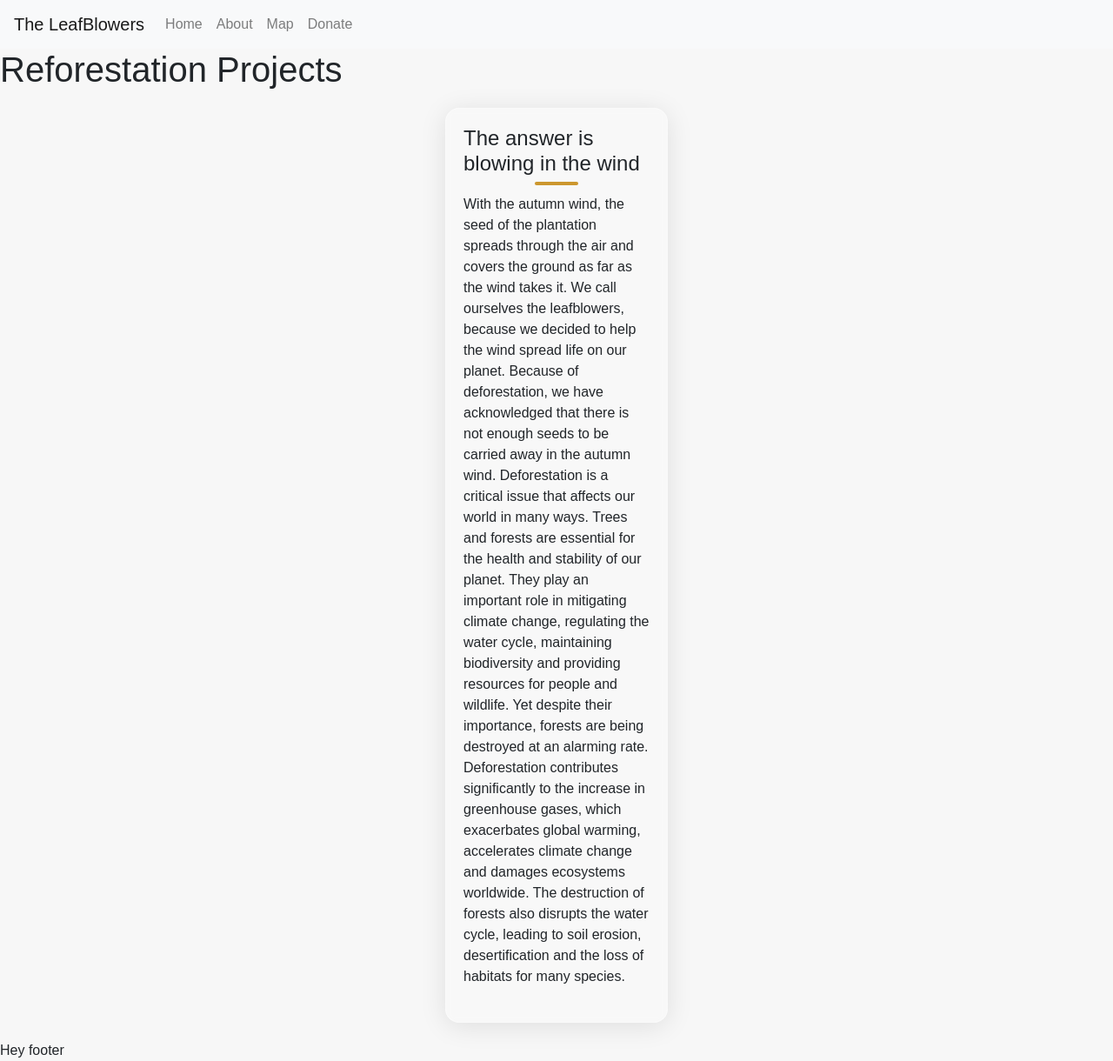
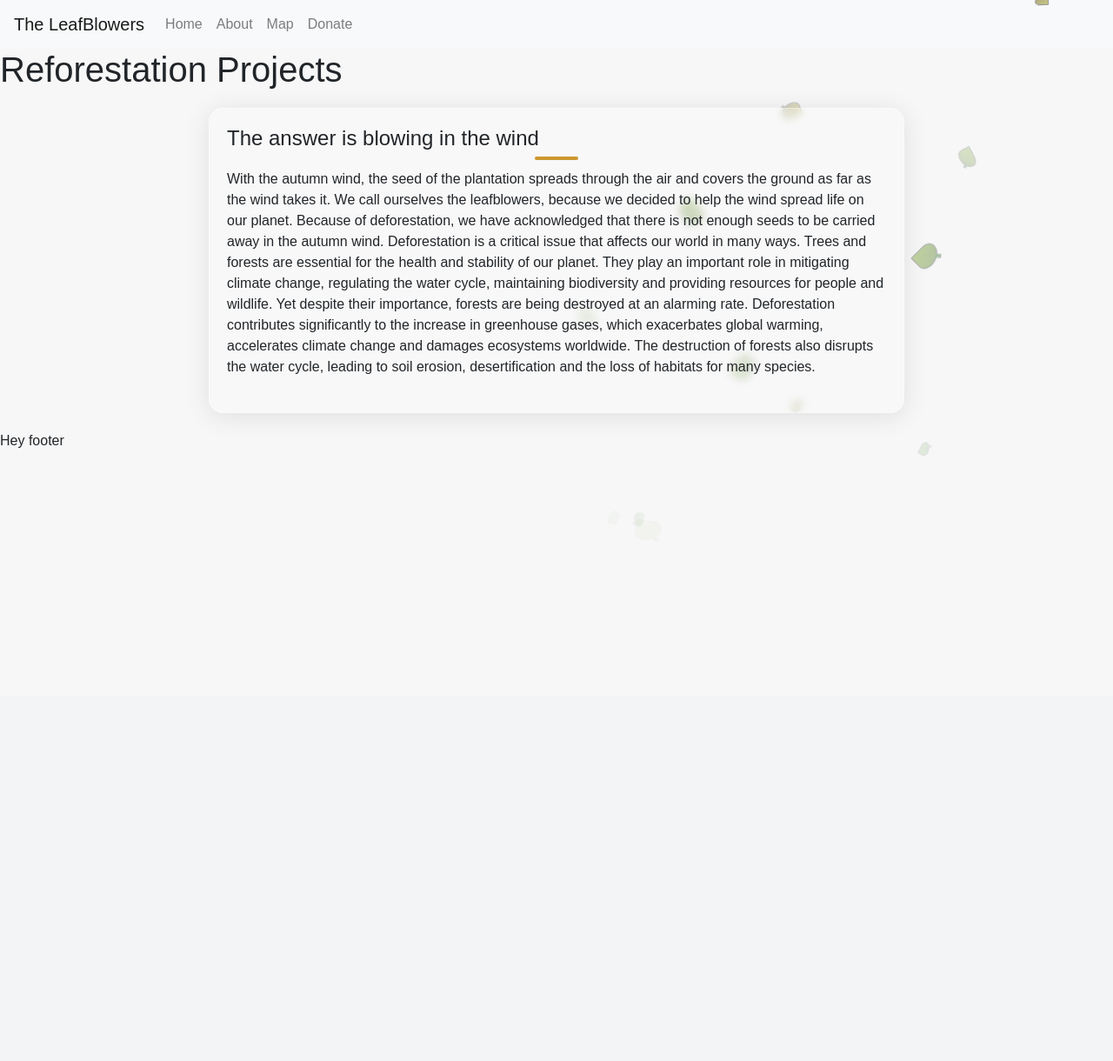
Before and after one commit to niclastanskanen/The-Woke-Implementation-Association, a Flask app: page / in a window 1280 px wide. Shown: the whole page at 87% size. After the commit the page ends 605 px from the top, so only its background shows below. Run offline with Flask 2, Linux system fonts and the light colour scheme; some libraries are stand-ins or nearby versions.

Commit message:
add falling leaves from navbar so it shows on all pages (#44)

```diff
--- a/static/css/style.css
+++ b/static/css/style.css
@@ -6,7 +6,6 @@ body {
 .reforestation-project {
 	margin: 20px auto;
 	padding: 20px;
-	width: 20%;
 	max-width: 800px;
 
 background: rgba(255, 255, 255, 0.2);
@@ -139,3 +138,139 @@ textarea{
 		height: 200px;
 	}
 }
+
+/* Falling leaves */
+#leaves {position:relative;top:-50px;width:100%;text-align: right;}
+
+#leaves i {
+    display: inline-block;
+    width: 200px;
+    height: 150px;
+    background: linear-gradient(to bottom right, #309900, #005600);
+    transform: skew(20deg);
+    border-radius: 5% 40% 70%;
+    box-shadow: inset 0px 0px 1px #222;
+    border: 1px solid #333;
+    z-index: 1;
+    -webkit-animation: falling 5s 0s infinite;
+}
+
+#leaves i:nth-of-type(2n) { -webkit-animation: falling2 5s 0s infinite; }
+#leaves i:nth-of-type(3n) { -webkit-animation: falling3 5s 0s infinite; }
+
+#leaves i:before {
+  position: absolute;
+  content: '';
+  top: 117px;
+  right: 9px;
+  height: 27px;
+  width: 32px;
+  transform: rotate(49deg);
+  border-radius: 0% 15% 15% 0%;
+  border-top: 1px solid #222;
+  border-bottom: 1px solid #222;
+  border-left: 0px solid #222;
+  border-right: 1px solid #222;
+  background: linear-gradient(to right, rgba(0,100,0,1), #005600);
+  z-index: 1;
+}
+
+#leaves i:after {
+  content: '';
+  height: 125px;
+  width: 10px;
+  background: linear-gradient(to right, rgba(0,0,0,.15), rgba(0,0,0,0));
+  display: block;
+  transform: rotate(125deg);
+  position: absolute;
+  left: 85px;
+  border-radius:50%;
+}
+
+
+#leaves i:nth-of-type(n)    { height:23px; width:30px; }
+#leaves i:nth-of-type(n):before { width:7px; height:5px; top:17px; right:1px; }
+#leaves i:nth-of-type(n):after { width:2px; height:17px; left: 12px; top:0px; }
+
+#leaves i:nth-of-type(2n+1)    { height:11px; width:16px; }
+#leaves i:nth-of-type(2n+1):before { width:4px; height:3px; top:7px; right:0px; }
+#leaves i:nth-of-type(2n+1):after { width:2px; height:6px; left: 5px; top:1px; }
+
+#leaves i:nth-of-type(3n+2)  { height:17px; width:23px; }
+#leaves i:nth-of-type(3n+2):before  { height:4px; width:4px; top:12px; right:1px; }
+#leaves i:nth-of-type(3n+2):after  { height:10px; width:2px; top:1px; left:8px; }
+
+#leaves i:nth-of-type(n)   { -webkit-animation-delay: 1.9s;}
+#leaves i:nth-of-type(2n)  { -webkit-animation-delay: 3.9s;}
+#leaves i:nth-of-type(3n)  { -webkit-animation-delay: 2.3s;}
+#leaves i:nth-of-type(4n)  { -webkit-animation-delay: 4.4s;}
+#leaves i:nth-of-type(5n)  { -webkit-animation-delay: 5s;  }
+#leaves i:nth-of-type(6n)  { -webkit-animation-delay: 3.5s;}
+#leaves i:nth-of-type(7n)  { -webkit-animation-delay: 2.8s;}
+#leaves i:nth-of-type(8n)  { -webkit-animation-delay: 1.5s;}
+#leaves i:nth-of-type(9n)  { -webkit-animation-delay: 3.3s;}
+#leaves i:nth-of-type(10n) { -webkit-animation-delay: 2.5s;}
+#leaves i:nth-of-type(11n) { -webkit-animation-delay: 1.2s;}
+#leaves i:nth-of-type(12n) { -webkit-animation-delay: 4.1s;}
+#leaves i:nth-of-type(13n) { -webkit-animation-delay: 1s;  }
+#leaves i:nth-of-type(14n) { -webkit-animation-delay: 4.7s;}
+#leaves i:nth-of-type(15n) { -webkit-animation-delay: 3s;  }
+
+#leaves i:nth-of-type(n)    { background: linear-gradient(to bottom right, #309900, #005600); }
+#leaves i:nth-of-type(2n+2)  { background: linear-gradient(to bottom right, #5e9900, #2b5600); }
+#leaves i:nth-of-type(4n+1)  { background: linear-gradient(to bottom right, #990, #564500); }
+
+#leaves i:nth-of-type(n)    { opacity: .7;}
+#leaves i:nth-of-type(3n+1)  { opacity: .5;}
+#leaves i:nth-of-type(3n+2)  { opacity: .3;}
+
+#leaves i:nth-of-type(n)    {transform: rotate(180deg);}
+
+
+#leaves i:nth-of-type(n) { -webkit-animation-timing-function:ease-in-out;}
+
+@-webkit-keyframes falling {
+
+    0% {
+        -webkit-transform:
+            translate3d(300,0,0)
+            rotate(0deg);
+    }
+
+    100% {
+        -webkit-transform:
+            translate3d(-350px,700px,0)
+            rotate(90deg);
+        opacity: 0;
+    }
+}
+
+@-webkit-keyframes falling3 {
+     0% {
+        -webkit-transform:
+            translate3d(0,0,0)
+            rotate(-20deg);
+    }
+
+    100% {
+        -webkit-transform:
+            translate3d(-230px,640px,0)
+            rotate(-70deg);
+        opacity: 0;
+    }
+}
+
+@-webkit-keyframes falling2 {
+     0% {
+        -webkit-transform:
+            translate3d(0,0,0)
+            rotate(90deg);
+    }
+
+    100% {
+        -webkit-transform:
+            translate3d(-400px,680px,0)
+            rotate(0deg);
+        opacity: 0;
+    }
+}
--- a/templates/base.html
+++ b/templates/base.html
@@ -37,6 +37,23 @@
                     <a class="nav-link" href="{{ url_for('donate') }}">Donate</a>
                 </li>
         </div>
+        <div id="leaves">
+            <i></i>
+            <i></i>
+            <i></i>
+            <i></i>
+            <i></i>
+            <i></i>
+            <i></i>
+            <i></i>
+            <i></i>
+            <i></i>
+            <i></i>
+            <i></i>
+            <i></i>
+            <i></i>
+            <i></i>
+          </div>
     </nav>
 
     {% block content %}
```
